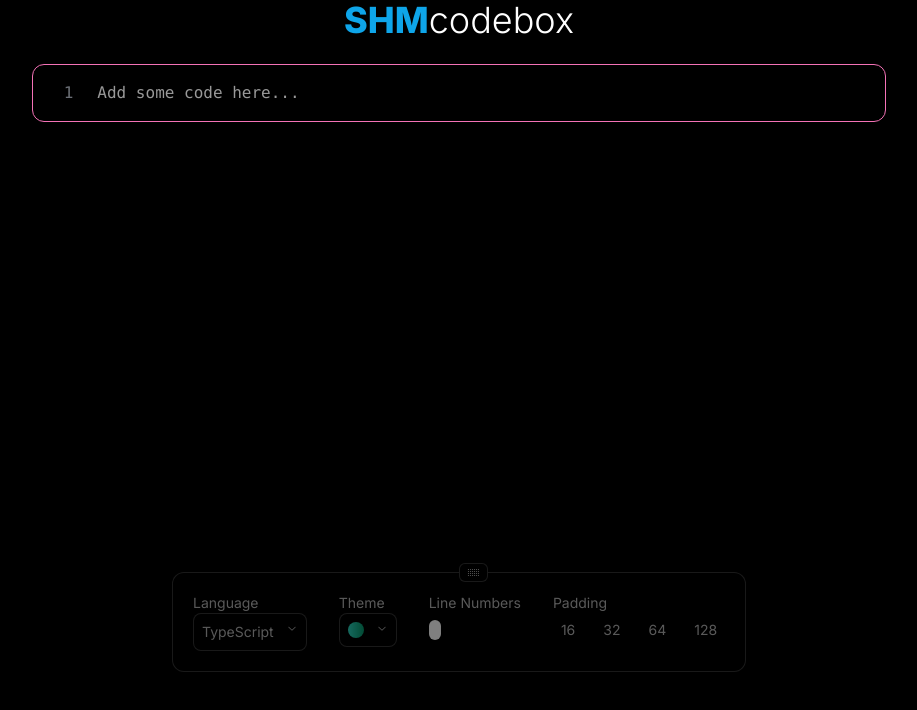
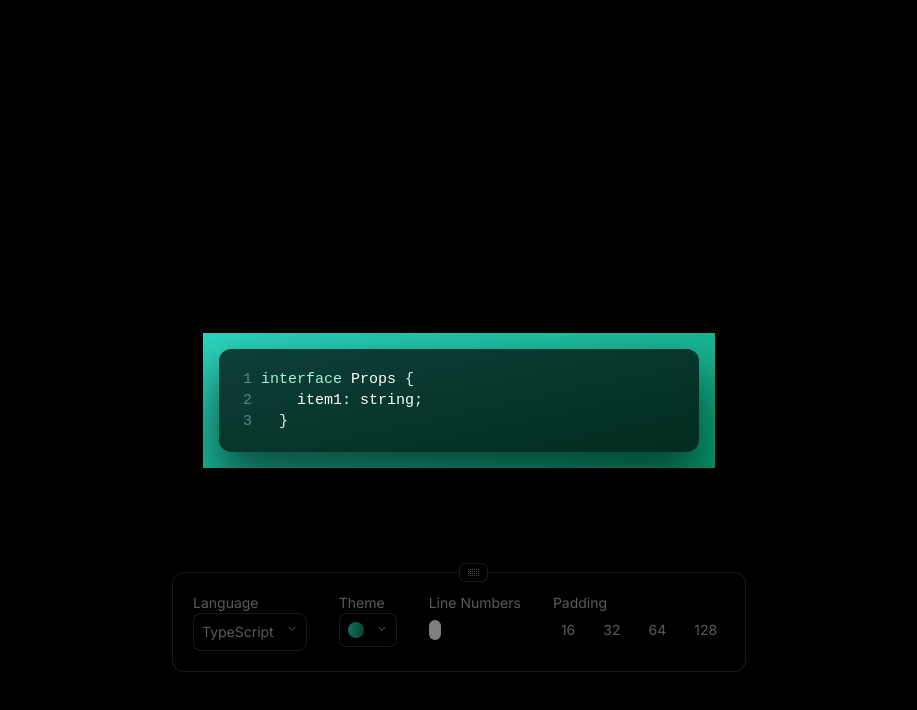
Before and after one commit to IvanOrsh/shm-codebox, a Next.js app: page / in a window 1280 px wide. Shown: the top 710 px of the page, without its empty margins (181-1098 px from the left). Built offline with nearby package versions, Linux system fonts and the light colour scheme.

Commit message:
refactor: rework code component

```diff
--- a/src/app/page.tsx
+++ b/src/app/page.tsx
@@ -5,15 +5,9 @@ export default function Home() {
   return (
     <main
       id="main"
-      className="h-full flex items-center justify-center flex-col gap-6"
+      className="h-screen flex flex-col items-center justify-center"
     >
-      <h1 className="text-4xl font-black ">
-        <span className="text-sky-500 font-extrabold">SHM</span>
-        <span className="font-light">codebox</span>
-      </h1>
-
       <Code placeholder="Add some code here..." />
-
       <Settings />
     </main>
   );
--- a/src/components/Code.tsx
+++ b/src/components/Code.tsx
@@ -1,8 +1,15 @@
 "use client";
 
-import { ChangeEvent, useEffect, useRef, useState } from "react";
-import { Highlight, themes } from "prism-react-renderer";
+import { useCallback, useEffect, useState } from "react";
+import { motion } from "framer-motion";
 import { clsx } from "clsx";
+import ReactCodeMirror from "@uiw/react-codemirror";
+import { EditorView } from "@codemirror/view";
+import { createTheme } from "@uiw/codemirror-themes";
+import { tags } from "@lezer/highlight";
+
+import { useSettingsContext } from "@/contexts/SettingsContext";
+import { hslToHsla } from "@/lib/colors";
 
 type CodeProps = {
   placeholder: string;
@@ -12,98 +19,243 @@ type CodeProps = {
 export default function Code(props: CodeProps) {
   const { placeholder, initialValue } = props;
 
-  const preRef = useRef<HTMLPreElement | null>(null);
-  const textAreaRef = useRef<HTMLTextAreaElement | null>(null);
-  const containerRef = useRef<HTMLDivElement | null>(null);
+  const { language, theme, lineNumbers, padding } = useSettingsContext();
 
-  const [value, setValue] = useState("");
-  const [isTextAreaFocused, setIsTextAreaFocused] = useState(true);
+  const [selectedLanguage, setSelectedLanguage] = useState<any>(null); // TODO: fix any
+  const [code, setCode] = useState(`interface Props {
+    item1: string;
+  }`);
 
-  useEffect(() => {
-    if (textAreaRef.current) {
-      textAreaRef.current.focus();
-    }
+  const onChange = useCallback((value: string) => {
+    setCode(value);
   }, []);
 
   useEffect(() => {
-    if (containerRef.current && preRef.current && textAreaRef.current) {
-      const containerHeight = containerRef.current.clientHeight;
-      const preHeight = preRef.current.clientHeight;
+    async function loadLanguage() {
+      const lang = await language.extension();
 
-      textAreaRef.current.style.height = `${Math.max(
-        preHeight,
-        containerHeight
-      )}px`;
+      setSelectedLanguage(lang);
     }
 
-    return () => {
-      if (textAreaRef.current) {
-        textAreaRef.current.style.height = "";
-      }
-    };
-  }, [containerRef.current?.clientHeight, preRef.current?.clientHeight]);
+    loadLanguage();
+  }, [language]);
 
-  const handleChange = (e: ChangeEvent<HTMLTextAreaElement>) => {
-    setValue(e.target.value);
-  };
+  const styleTheme = EditorView.baseTheme({
+    "&.cm-editor": {
+      fontSize: "0.9375rem",
+    },
+    "&.cm-editor.cm-focused": {
+      outline: "none",
+    },
+    "&.cm-gutterElement": {
+      display: "flex",
+      justifyContent: "flex-end",
+      lineHeight: "1.5rem",
+      letterSpacing: "0.1px",
+    },
+    "&.cm-content": {
+      padding: "1rem",
+      lineHeight: "1.5rem",
+      letterSpacing: "0.1px",
+    },
+  });
+
+  const c = theme.generatedColors;
+
+  const myTheme = createTheme({
+    theme: "dark",
+    settings: {
+      background: "transparent",
+      foreground: "white",
+      caret: c.at(0),
+      selection: hslToHsla(c.at(0)!, 0.1),
+      selectionMatch: hslToHsla(c.at(1)!, 0.2),
+      lineHighlight: "transparent",
+      gutterBackground: "transparent",
+      gutterForeground: hslToHsla(c.at(0)!, 0.4),
+      gutterBorder: "transparent",
+    },
+    styles: [
+      {
+        tag: [tags.emphasis],
+        fontStyle: "italic",
+      },
+      {
+        tag: [tags.strong],
+        fontStyle: "bold",
+      },
+      {
+        tag: [tags.link],
+        color: c.at(1),
+      },
+      {
+        tag: [
+          tags.comment,
+          tags.lineComment,
+          tags.blockComment,
+          tags.docComment,
+        ],
+        fontStyle: "italic",
+        color: hslToHsla(c.at(0)!, 0.4),
+      },
+      {
+        tag: [
+          tags.bracket,
+          tags.squareBracket,
+          tags.paren,
+          tags.punctuation,
+          tags.angleBracket,
+        ],
+        color: c.at(0),
+      },
+      {
+        tag: tags.variableName,
+        color: c.at(5),
+        fontStyle: "italic",
+      },
+      {
+        tag: tags.propertyName,
+        color: c.at(5),
+        fontStyle: "italic",
+      },
+      {
+        tag: tags.definition(tags.variableName),
+        color: c.at(5),
+      },
+      {
+        tag: tags.definition(tags.propertyName),
+        color: c.at(5),
+      },
+      {
+        tag: [
+          tags.moduleKeyword,
+          tags.keyword,
+          tags.changed,
+          tags.annotation,
+          tags.modifier,
+          tags.namespace,
+          tags.self,
+          tags.meta,
+        ],
+        color: c.at(1),
+      },
+      {
+        tag: [tags.typeName, tags.typeOperator],
+        color: c.at(13),
+      },
+      {
+        tag: [tags.operator, tags.special(tags.string)],
+        color: c.at(0),
+      },
+      {
+        tag: [
+          tags.number,
+          tags.bool,
+          tags.string,
+          tags.processingInstruction,
+          tags.inserted,
+        ],
+        color: c.at(2),
+      },
+      {
+        tag: [
+          tags.color,
+          tags.className,
+          tags.constant(tags.name),
+          tags.standard(tags.name),
+          tags.function(tags.variableName),
+          tags.function(tags.propertyName),
+        ],
+        color: c.at(0),
+      },
+      {
+        tag: [tags.regexp],
+        color: c.at(12),
+      },
+      {
+        tag: [tags.tagName],
+        color: c.at(11),
+      },
+      {
+        tag: [tags.attributeValue],
+        color: c.at(2),
+      },
+      {
+        tag: [tags.attributeName],
+        color: c.at(6),
+      },
+      {
+        tag: [tags.heading],
+        color: c.at(1),
+        fontWeight: "bold",
+      },
+      {
+        tag: [tags.quote],
+        color: c.at(6),
+      },
+    ],
+  });
 
   return (
-    <div
+    <motion.div
+      layout
       className={clsx(
-        isTextAreaFocused ? "border-pink-400" : "border-white/20",
-        "h-2/3 w-2/3 max-w-4xl rounded-xl border-[1px] py-4",
-        "transition-colors duration-300 ease-in-out"
+        "relative z-0 w-auto min-w-[512px] max-w-5xl",
+        padding.class,
+        "bg-gradient-to-br",
+        theme.class,
+        "transition-all duration-200 ease-in-out"
       )}
     >
-      <div ref={containerRef} className="relative h-full w-full overflow-auto">
-        <Highlight theme={themes.nightOwl} language="jsx" code={value}>
-          {({ className, tokens, getLineProps, getTokenProps }) => (
-            <>
-              <textarea
-                ref={textAreaRef}
-                value={value}
-                placeholder={placeholder}
-                spellCheck={false}
-                onChange={handleChange}
-                onFocus={() => setIsTextAreaFocused(true)}
-                onBlur={() => setIsTextAreaFocused(false)}
-                className={clsx(
-                  className,
-                  "absolute",
-                  "w-full resize-none overflow-hidden whitespace-pre-wrap break-words bg-transparent pl-16 pr-3",
-                  "font-mono text-white placeholder:text-white/60",
-                  "caret-pink-500 selection:bg-pink-500/30 focus:outline-none"
-                )}
-              />
-              <pre
-                ref={preRef}
-                aria-hidden={true}
-                className={clsx(
-                  className,
-                  "pointer-events-none w-full select-none pr-3"
-                )}
-              >
-                {tokens.map((line, i) => (
-                  <div
-                    key={i}
-                    {...getLineProps({ line })}
-                    className="table-row"
-                  >
-                    <span className="table-cell w-10 select-none text-right opacity-50">
-                      {i + 1}
-                    </span>
-                    <code className="table-cell whitespace-pre-wrap break-words break-keep pl-6">
-                      {line.map((token, key) => (
-                        <span key={key} {...getTokenProps({ token })} />
-                      ))}
-                    </code>
-                  </div>
-                ))}
-              </pre>
-            </>
+      <motion.div
+        layout
+        className="relative z-[1] h-full w-full min-w-[480px] max-w-2xl rounded-xl"
+      >
+        <div
+          className={clsx(
+            "absolute inset-0 rounded-xl",
+            "after:absolute after:inset-0 after:z-[2] after:translate-y-6 after:rounded-xl after:bg-black/60 after:blur-xl"
           )}
-        </Highlight>
-      </div>
-    </div>
+        >
+          <div
+            className={clsx(
+              "absolute inset-0 z-[3] rounded-xl",
+              "bg-gradient-to-br",
+              theme.class
+            )}
+          >
+            {/*  */}
+          </div>
+        </div>
+
+        <div className="relative z-[4] rounded-xl bg-black/70 p-4">
+          {selectedLanguage && (
+            <ReactCodeMirror
+              value={code}
+              onChange={onChange}
+              extensions={[
+                selectedLanguage,
+                styleTheme,
+                EditorView.lineWrapping,
+              ]}
+              basicSetup={{
+                lineNumbers: lineNumbers,
+                foldGutter: false,
+                autocompletion: false,
+                indentOnInput: false,
+                highlightActiveLine: false,
+                highlightActiveLineGutter: false,
+                dropCursor: false,
+                searchKeymap: false,
+                lintKeymap: false,
+                completionKeymap: false,
+                foldKeymap: false,
+              }}
+              theme={myTheme}
+            />
+          )}
+        </div>
+      </motion.div>
+    </motion.div>
   );
 }
```
